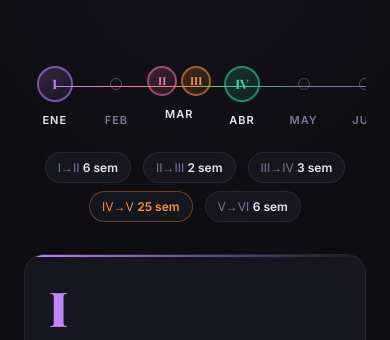
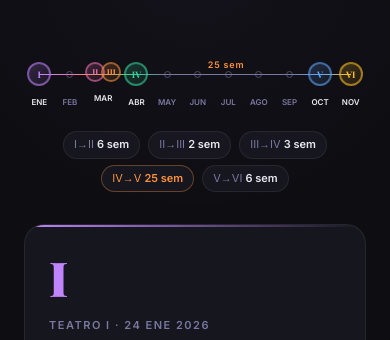
Before and after one commit to joaquinwulin/voz, a plain HTML site: page sesiones.html in a window 390 px wide. Shown: the part 473-813 px from the top of the page. Drawn offline with nearby package versions, Linux system fonts and the light colour scheme.

Commit message:
Fix unstyled GitHub Pages on iOS Safari
Stop importing Google Fonts from inside styles.css (à@import can block the whole stylesheet if fonts.googleapis.com is delayed or blocked). Load fonts from HTML instead, and add a ?v= cache-buster to styles.css on every page. Also shrink the month timeline so it fits a 390px screen without clipping.

```diff
--- a/sesiones.html
+++ b/sesiones.html
@@ -4,7 +4,10 @@
   <meta charset="UTF-8">
   <meta name="viewport" content="width=device-width, initial-scale=1.0">
   <title>Teatro — Todas las sesiones</title>
-  <link rel="stylesheet" href="styles.css">
+  <link rel="preconnect" href="https://fonts.googleapis.com">
+  <link rel="preconnect" href="https://fonts.gstatic.com" crossorigin>
+  <link rel="stylesheet" href="https://fonts.googleapis.com/css2?family=Playfair+Display:wght@400;700;900&family=Inter:wght@300;400;500;600&display=swap">
+  <link rel="stylesheet" href="styles.css?v=dca54229">
 </head>
 <body>
 
--- a/styles.css
+++ b/styles.css
@@ -1,5 +1,3 @@
-@import url('https://fonts.googleapis.com/css2?family=Playfair+Display:wght@400;700;900&family=Inter:wght@300;400;500;600&display=swap');
-
     :root {
       --bg: #0e0e12;
       --surface: #16161e;
@@ -1063,4 +1061,16 @@
 
     @media (max-width: 640px) {
       .month-timeline { margin-bottom: 32px; }
+      .timeline-scroll { padding-top: 18px; }
+      .timeline-track { min-width: 0; }
+      .tl-line { top: 12px; }
+      .tl-dot { width: 24px; height: 24px; font-size: 9px; }
+      .tl-dot.hollow { width: 7px; height: 7px; margin: 8.5px 0; }
+      .tl-cluster { gap: 0; }
+      .tl-cluster .tl-dot { width: 20px; height: 20px; font-size: 8px; }
+      .tl-cluster .tl-dot + .tl-dot { margin-left: -4px; }
+      .tl-name { font-size: 8px; letter-spacing: 0; }
+      .tl-span-gap { font-size: 9px; top: -4px; }
+      .timeline-intervals { gap: 6px 8px; }
+      .timeline-intervals li { font-size: 11px; padding: 4px 10px; }
     }
```
Also changed, not shown: index.html (+4 -1 lines), sesion-1.html (+4 -1 lines).
